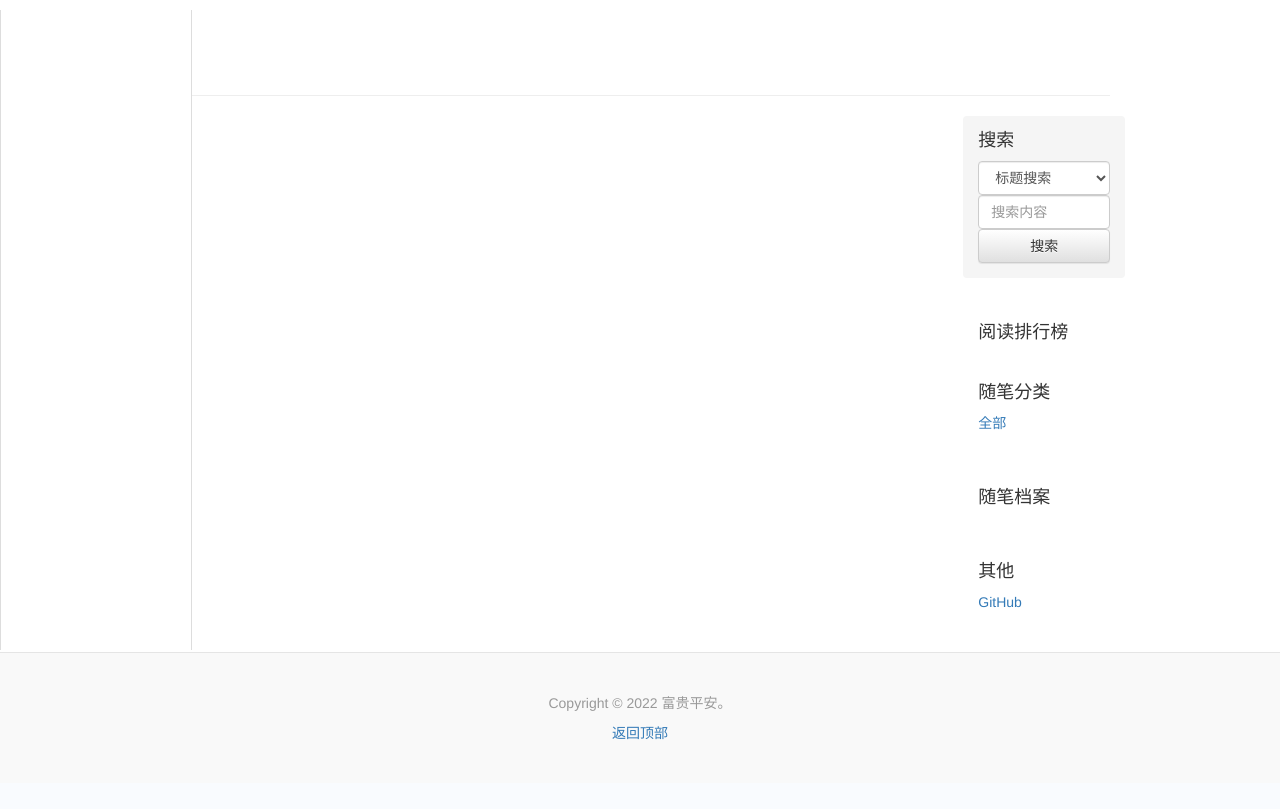
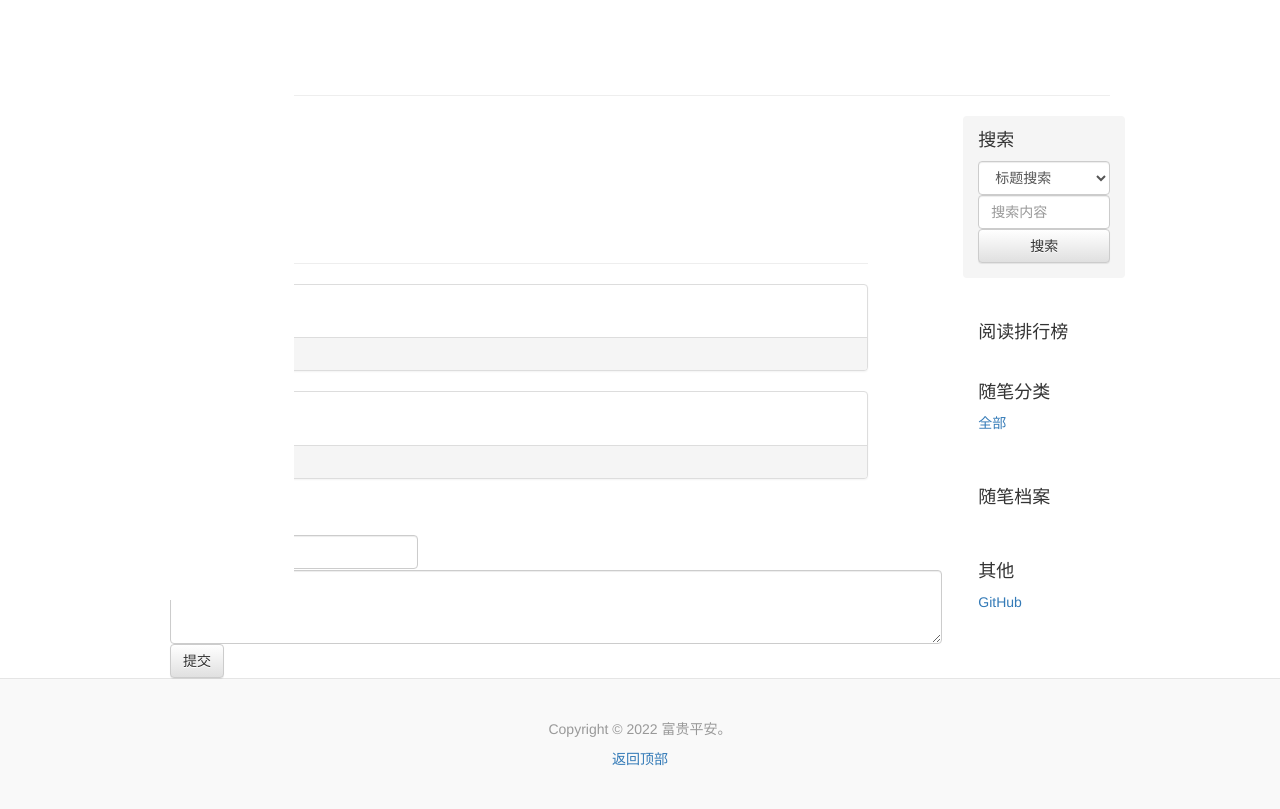
Before and after one commit to yzwjy25/Django-Blog, a Django app: template web/templates/web/content.html in a window 1280 px wide. Shown: the part 40-849 px from the top of the page. Before the commit the page ends 780 px from the top, so only its background shows below. Run offline with Django 3.2, Linux system fonts and the light colour scheme; the template is opened without the code that fills it, so the values that code supplies are empty; some libraries are stand-ins or nearby versions.

Commit message:
分页完成，评论开发中

```diff
--- a/static/css/content_toc.css
+++ b/static/css/content_toc.css
@@ -1,14 +1,14 @@
 #sidebar {
     width: 15%;
-    height: 80%;
+    height: 70%;
     position: fixed;
-    top: 50px;
-    left: 0;
+    top: 10%;
+    left: 8%;
     overflow: hidden;
     background: #fff;
     z-index: 1;
     padding: 18px;
-    border: 1px solid #ddd;
+    border-right: none;
     border-top: none;
     border-bottom: none;
     scrollbar-face-color: #889B9F;
--- a/web/service/pager.py
+++ /dev/null
@@ -1,6 +0,0 @@
-from django.core.paginator import Paginator
-
-
-class MyPaginator(Paginator):
-    def __init__(self, obj, current_page, per_page):
-        super(MyPaginator, self).__init__(obj, per_page)
--- a/web/templates/web/content.html
+++ b/web/templates/web/content.html
@@ -25,8 +25,10 @@
 {% endblock %}
 
 {% block sidebar %}
-    <div id="sidebar">
-        <div id="custom-toc-container"></div>
+    <div id="sidebar" class="">
+
+        <div id="custom-toc-container" class=""></div>
+
     </div>
 {% endblock %}
 {% block content %}
@@ -39,7 +41,55 @@
             <div id="test-editormd-view"></div>
             {#        <p class="blog-post-meta" >{{ blog.publish_time }}</p>#}
         </div>
+        {#        <hr>#}
+        <div id="comments">
+            <h3>评论</h3>
+            <hr>
+            <div class="panel panel-default">
+                {#                <div class="panel-heading"><h3 class="panel-title">1#</h3></div>#}
+                <div class="panel-body" style="font-size: 15px;">
+                    好文章要顶！
+                </div>
+                <div class="panel-footer" style="font-size: 8px;">帆帆-2022-05-17</div>
+            </div>
+            <div class="panel panel-default">
+                {#                <div class="panel-heading"><h3 class="panel-title">1#</h3></div>#}
+                <div class="panel-body" style="font-size: 15px;">
+                    好文章要顶！
+                </div>
+                <div class="panel-footer" style="font-size: 8px;">帆帆-2022-05-17</div>
+            </div>
+        </div>
+
+        <div id="comment_form_container">
+            <h3>发表评论</h3>
+            <div>
+                <form class="form-inline">
+                    <div class="form-group">
+                        <label for="name">昵称</label>
+                        <input type="text" class="form-control" id="name" placeholder="昵称">
+                    </div>
+                    <br>
+                        <textarea class="form-control" rows="3" cols="90"></textarea>
+                    <button type="submit" class="btn btn-default">提交</button>
+                </form>
+            </div>
+
+
+        </div>
+        {#        <form class="form-inline">#}
+        {#            <div class="form-group">#}
+        {#                <label for="exampleInputName2">Name</label>#}
+        {#                <input type="text" class="form-control" id="exampleInputName2" placeholder="Jane Doe">#}
+        {#            </div>#}
+        {#            <div class="form-group">#}
+        {#                <label for="exampleInputEmail2">Email</label>#}
+        {#                <input type="email" class="form-control" id="exampleInputEmail2" placeholder="jane.doe@example.com">#}
+        {#            </div>#}
+        {#            <button type="submit" class="btn btn-default">Send invitation</button>#}
+        {#        </form>#}
     </div>
+
 {% endblock %}
 
 {% block js %}
--- a/web/templatetags/sidebar.py
+++ b/web/templatetags/sidebar.py
@@ -43,10 +43,18 @@
     # print(blogs)
     html = ""
     conn = get_redis_connection("default")
-    blogs_id = [int(item.decode().split(":")[-1]) for item in conn.zrange('read_count', 0, -1, desc=True)[:5]]
-    # print(blogs)
-    blogs = Blog.objects.filter(id__in=blogs_id).values('id', 'title', 'read_count')
-    blogs = sorted(blogs, key=lambda x:x['read_count'], reverse=True)
+    blogs = []
+    for item in conn.zrange('read_count', 0, 5, desc=True):
+        item = item.decode()
+        blog_id, blog_title = item.split(":")
+        read_count = int(conn.zscore('read_count', item))
+        blogs.append(
+            {
+                "id":blog_id,
+                "title":blog_title,
+                "read_count":read_count
+            }
+        )
     for item in blogs:
         html += "<li><a href=\"\\article\\{}\">{}({})</a></li>".format(item['id'], item['title'][:10] + "..." if len(item['title']) > 10 else item['title'], item['read_count'])
     # print(html)
```
Also changed, not shown: web/templates/web/index.html (+10 -6 lines), web/views.py (+31 -14 lines).
